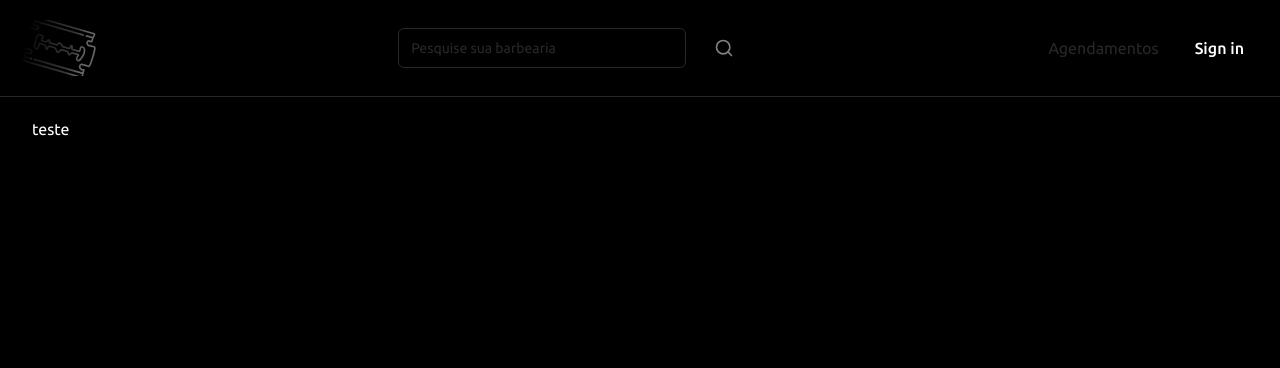
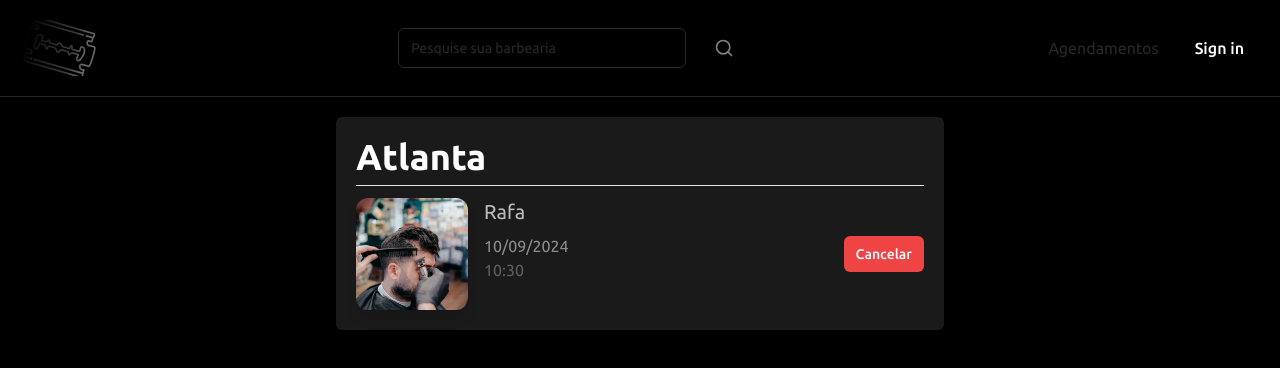
Before and after one commit to rafaapcode/app-barber, a Next.js app: page /agendamentos in a window 1280 px wide. Shown: the top 368 px of the page. Built offline with nearby package versions, Linux system fonts and the light colour scheme; no server answers.

Commit message:
feat: creating the schedule card

```diff
--- /dev/null
+++ b/app/agendamentos/_components/CardSchedule.tsx
@@ -0,0 +1,34 @@
+import { Button } from "@/components/ui/button";
+import { format } from "date-fns";
+import Image from "next/image";
+
+interface CardScheduleProps {
+    photoBarber: string;
+    barberName: string;
+    barbershopName: string;
+    hour: string;
+    date: Date;
+};
+
+
+export default function CardSchedule({ barberName, barbershopName, date, hour, photoBarber }: CardScheduleProps) {
+    return (
+        <div className="w-full md:w-[80%] lg:w-1/2 mx-auto bg-white/10 p-5 rounded-md">
+            <p className="text-xl md:text-4xl font-bold mb-2">{barbershopName}</p>
+            <hr />
+            <div className="mt-3 w-full flex flex-col items-center gap-3 md:gap-0 md:flex-row md:justify-between md:items-center">
+                <div className="flex gap-4">
+                    <div className="relative w-20 h-20 md:w-28 md:h-28 rounded-xl shadow-lg">
+                        <Image fill src={photoBarber} alt="Barber photo" className="object-cover rounded-xl" />
+                    </div>
+                    <div className="flex flex-col">
+                        <p className="text-lg md:text-xl text-white/70 mb-2">{barberName}</p>
+                        <p className="text-white/50 text-sm md:text-base">{format(date, "dd/MM/yyyy")}</p>
+                        <p className="text-white/30 text-xs md:text-sm lg:text-base">{hour}</p>
+                    </div>
+                </div>
+                <Button size={'sm'} className="w-[90%] md:w-fit" variant="destructive">Cancelar</Button>
+            </div>
+        </div>
+    )
+};
--- a/app/agendamentos/page.tsx
+++ b/app/agendamentos/page.tsx
@@ -1,8 +1,10 @@
+import CardSchedule from "./_components/CardSchedule";
+
 export default function Agendamentos() {
     return (
         <main>
             <div className="mt-5 container mx-auto">
-                teste
+                <CardSchedule photoBarber="/barber.webp" barberName={"Rafa"} barbershopName="Atlanta" hour={"10:30"} date={new Date("2024-09-10")}/>
             </div>
         </main>
     )
```
